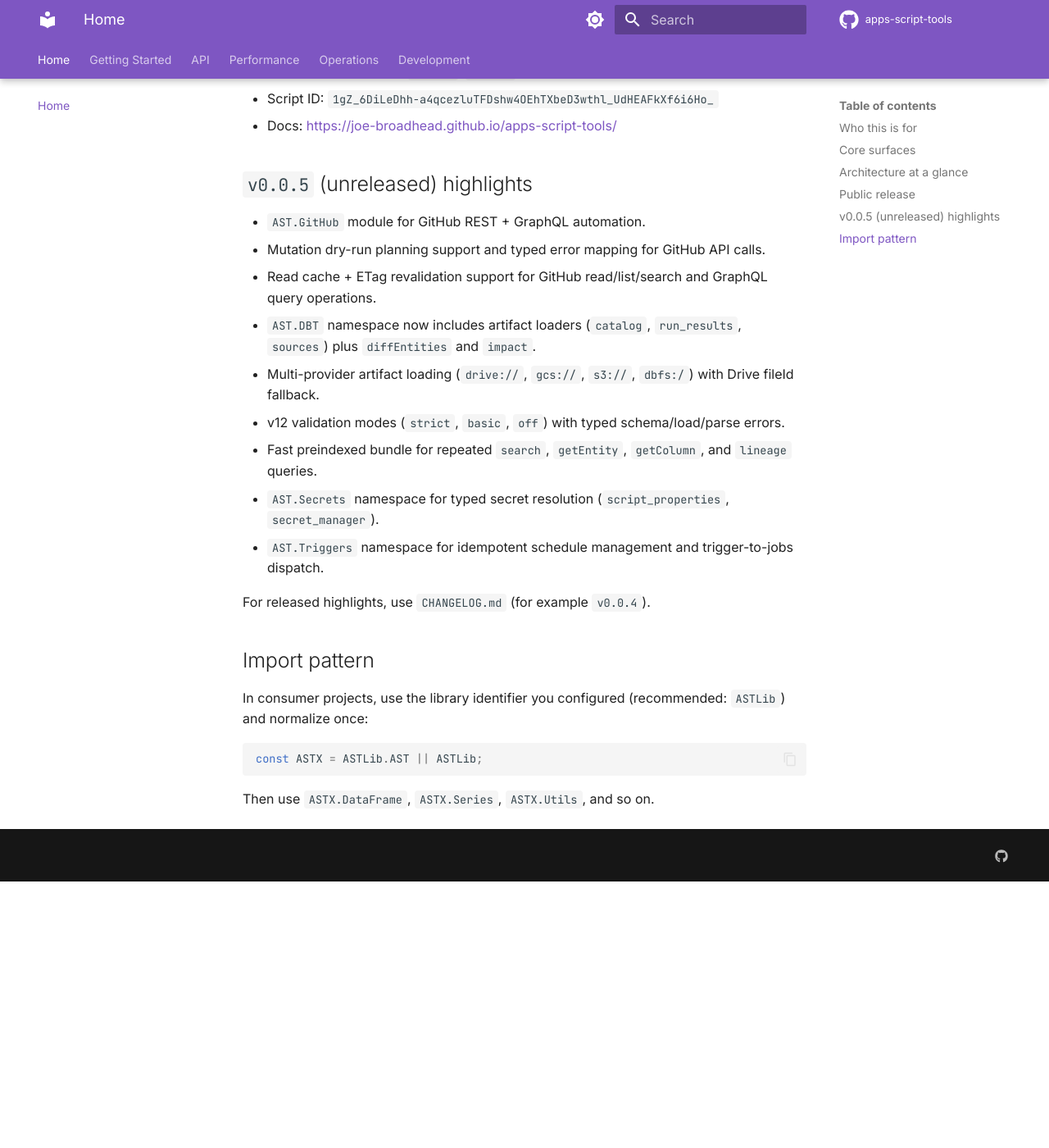
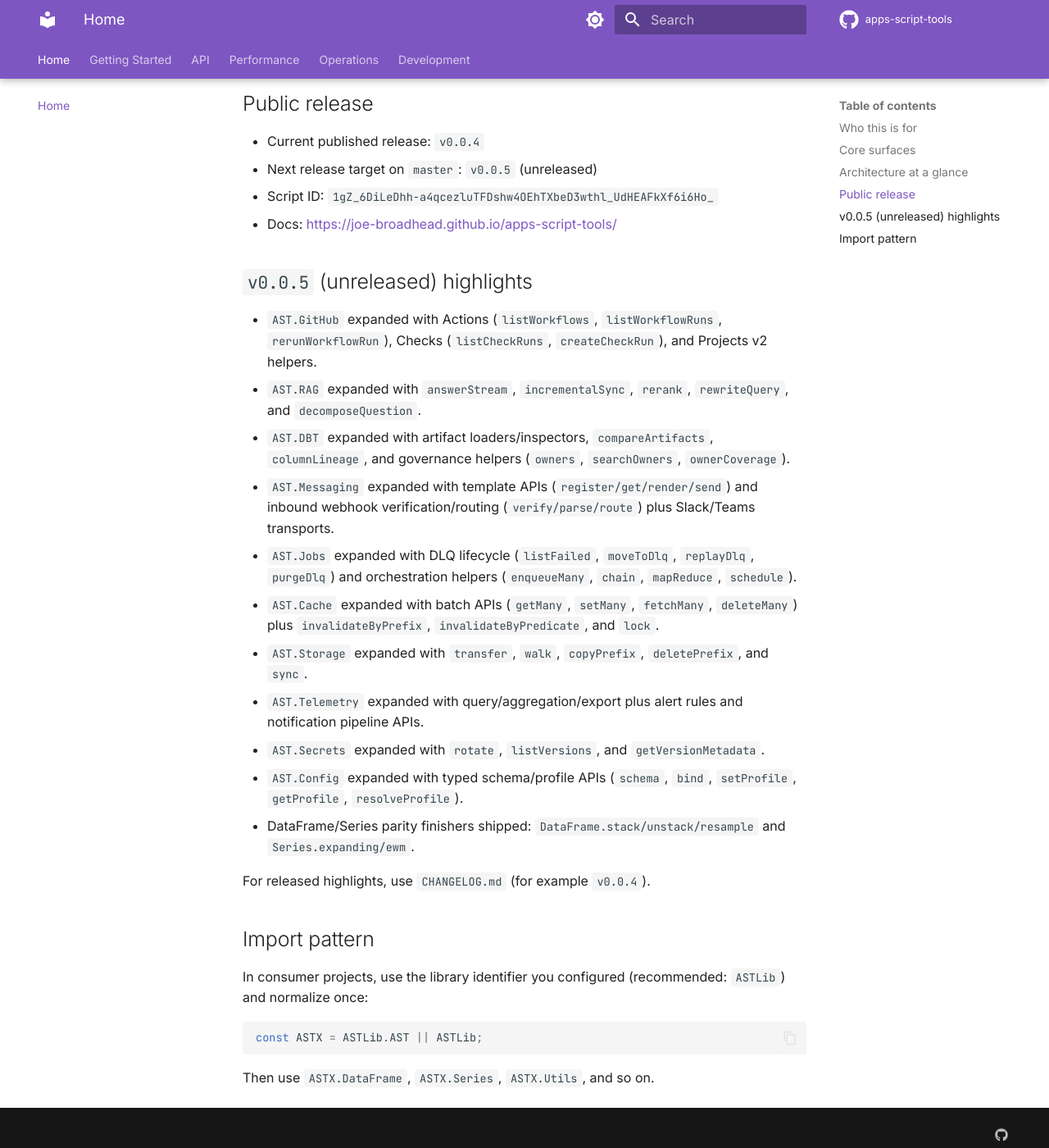
Before and after one commit to joe-broadhead/apps-script-tools, an MkDocs documentation site: the page built from docs/index.md, in a window 1280 px wide and 1400 px high, scrolled down 3042 px. Shown: the whole window at 82% size. Built offline with MkDocs 1.6.1 and Material for MkDocs 9.7.7, drawn with Linux system fonts in a browser that asks for light colours; comment, search, counter and statistics services are not loaded; before the commit the page ends 4117 px from its top, so only the background shows below that; some of the changed text lies outside the part shown.

Commit message:
docs: sync quick reference and index with shipped v0.0.5 surfaces

````diff
--- a/docs/index.md
+++ b/docs/index.md
@@ -18,10 +18,10 @@
 - `AST.Sheets`: sheet open helpers and enhanced sheet classes.
 - `AST.Drive`: read/write helpers for drive-backed file workflows.
 - `AST.Http`: shared transport helpers for retries, timeout budgets, and typed request errors.
-- `AST.AI`: multi-provider text, structured output, tool calling, and image generation.
-- `AST.RAG`: Drive + Storage URI indexing (`gcs://`, `s3://`, `dbfs:/`), retrieval, and grounded answering with citations.
+- `AST.AI`: multi-provider text/structured/tools/image workflows (`openai`, `gemini`, `vertex_gemini`, `openrouter`, `perplexity`, `databricks`).
+- `AST.RAG`: Drive + Storage URI indexing (`gcs://`, `s3://`, `dbfs:/`), hybrid retrieval, reranking, query transforms, incremental sync, and grounded citation answers.
 - `AST.DBT`: dbt artifact loading (`manifest`, `catalog`, `run_results`, `sources`) with search, lineage, diff, and impact overlays.
-- `AST.Storage`: cross-provider object storage for GCS, S3, and DBFS.
+- `AST.Storage`: cross-provider object storage for GCS, S3, and DBFS (CRUD + transfer/sync helpers).
 - `AST.Secrets`: secure secret resolution from script properties and Google Secret Manager.
 - `AST.Cache`: backend-agnostic cache layer for repeated computations and API responses (single-key + batch ops, invalidation, stats).
 - `AST.Config`: script-properties snapshots + typed schema binding for resolver config.
@@ -31,8 +31,8 @@
 - `AST.Jobs`: script-properties checkpointed multi-step job runner with retry/resume and status controls.
 - `AST.Triggers`: declarative time-based trigger upsert/list/delete with optional Jobs dispatch.
 - `AST.Chat`: durable user-scoped thread persistence and bounded history assembly.
-- `AST.Messaging`: Google Email + Chat sends with tracking, logs, and dry-run planning.
-- `AST.GitHub`: GitHub REST + GraphQL automation with typed errors, dry-run planning, and cache/ETag support.
+- `AST.Messaging`: Google Email + Google Chat/Slack/Teams sends, template registry/render/send, inbound webhook verify/parse/route, tracking, and logs.
+- `AST.GitHub`: GitHub REST + GraphQL automation with dry-run planning, cache/ETag, Actions, Checks, and Projects v2 helpers.
 - `AST.Sql`: validated SQL execution for Databricks and BigQuery.
 - `AST.Utils`: utility helpers (`arraySum`, `dateAdd`, `toSnakeCase`, and others).
 
@@ -60,8 +60,8 @@ flowchart LR
     B --> GH[AST.GitHub]
     D --> F[BigQuery]
     D --> G[Databricks SQL API]
-    I --> J[OpenAI / Gemini / Vertex / OpenRouter / Perplexity]
-    K --> L[Drive JSON Index + Cosine Retrieval]
+    I --> J[OpenAI / Gemini / Vertex / OpenRouter / Perplexity / Databricks]
+    K --> L[Drive+Storage Index + Hybrid Retrieval + Rerank]
     Y --> Z[dbt manifest + artifacts + diff/impact]
     M --> N[GCS / S3 / DBFS APIs]
     AA --> AB["Script Properties / Secret Manager"]
@@ -70,8 +70,8 @@ flowchart LR
     T --> U["Script Properties Checkpoints"]
     AC --> AD["ScriptApp Time Triggers"]
     W --> X["Durable Thread Store"]
-    ME --> MM["GmailApp + Chat Webhook/API"]
-    GH --> GHAPI[GitHub REST + GraphQL APIs]
+    ME --> MM["Gmail + Google Chat/Slack/Teams + Inbound Router"]
+    GH --> GHAPI[GitHub REST + GraphQL + Actions/Checks/Projects]
     C --> H[Records / Arrays / Sheets]
 ```
 
@@ -84,15 +84,17 @@ flowchart LR
 
 ## `v0.0.5` (unreleased) highlights
 
-- `AST.GitHub` module for GitHub REST + GraphQL automation.
-- Mutation dry-run planning support and typed error mapping for GitHub API calls.
-- Read cache + ETag revalidation support for GitHub read/list/search and GraphQL query operations.
-- `AST.DBT` namespace now includes artifact loaders (`catalog`, `run_results`, `sources`) plus `diffEntities` and `impact`.
-- Multi-provider artifact loading (`drive://`, `gcs://`, `s3://`, `dbfs:/`) with Drive fileId fallback.
-- v12 validation modes (`strict`, `basic`, `off`) with typed schema/load/parse errors.
-- Fast preindexed bundle for repeated `search`, `getEntity`, `getColumn`, and `lineage` queries.
-- `AST.Secrets` namespace for typed secret resolution (`script_properties`, `secret_manager`).
-- `AST.Triggers` namespace for idempotent schedule management and trigger-to-jobs dispatch.
+- `AST.GitHub` expanded with Actions (`listWorkflows`, `listWorkflowRuns`, `rerunWorkflowRun`), Checks (`listCheckRuns`, `createCheckRun`), and Projects v2 helpers.
+- `AST.RAG` expanded with `answerStream`, `incrementalSync`, `rerank`, `rewriteQuery`, and `decomposeQuestion`.
+- `AST.DBT` expanded with artifact loaders/inspectors, `compareArtifacts`, `columnLineage`, and governance helpers (`owners`, `searchOwners`, `ownerCoverage`).
+- `AST.Messaging` expanded with template APIs (`register/get/render/send`) and inbound webhook verification/routing (`verify/parse/route`) plus Slack/Teams transports.
+- `AST.Jobs` expanded with DLQ lifecycle (`listFailed`, `moveToDlq`, `replayDlq`, `purgeDlq`) and orchestration helpers (`enqueueMany`, `chain`, `mapReduce`, `schedule`).
+- `AST.Cache` expanded with batch APIs (`getMany`, `setMany`, `fetchMany`, `deleteMany`) plus `invalidateByPrefix`, `invalidateByPredicate`, and `lock`.
+- `AST.Storage` expanded with `transfer`, `walk`, `copyPrefix`, `deletePrefix`, and `sync`.
+- `AST.Telemetry` expanded with query/aggregation/export plus alert rules and notification pipeline APIs.
+- `AST.Secrets` expanded with `rotate`, `listVersions`, and `getVersionMetadata`.
+- `AST.Config` expanded with typed schema/profile APIs (`schema`, `bind`, `setProfile`, `getProfile`, `resolveProfile`).
+- DataFrame/Series parity finishers shipped: `DataFrame.stack/unstack/resample` and `Series.expanding/ewm`.
 
 For released highlights, use `CHANGELOG.md` (for example `v0.0.4`).
 
````
Also changed, not shown: docs/api/quick-reference.md (+3 -1 lines).
